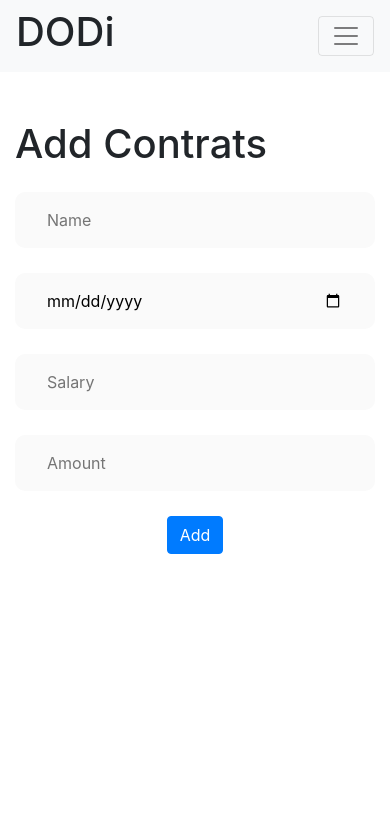
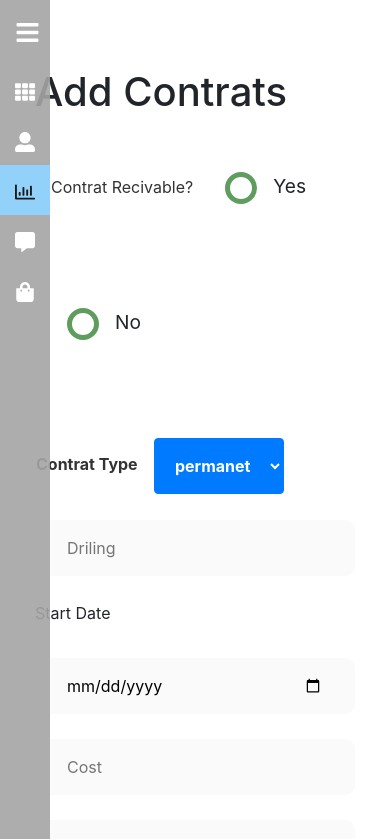
Before and after one commit to AbdurahmanAb/Dodi, a React (Vite) app: page /contrats in a window 390 px wide. Shown: the top 839 px of the page. Built offline with nearby package versions, Linux system fonts and the light colour scheme.

Commit message:
Sidebar add

```diff
--- a/package.json
+++ b/package.json
@@ -20,6 +20,7 @@
     "react-chartjs-2": "^5.2.0",
     "react-dom": "^18.2.0",
     "react-helmet": "^6.1.0",
+    "react-icons": "^4.8.0",
     "react-router-dom": "^6.11.1",
     "react-toastify": "^9.1.2",
     "sass": "^1.62.1",
--- a/src/App.jsx
+++ b/src/App.jsx
@@ -6,6 +6,7 @@ import ChangePassword from "./pages/Login/ChangePassord";
 import Contrats from "./pages/contrats/Contrats";
 import Employee from "./pages/Employee/Employee";
 import Report from "./pages/Report/Report";
+import Navbar from "./components/Navbar/Navbar";
 
 function App() {
   return (
@@ -31,15 +32,19 @@ function App() {
         <meta name="viewport" content="width=device-width, initial-scale=1.0" />
         <title>DODI</title>
       </Helmet>
+
       <Router>
+        <Navbar>
           <Routes>
             <Route exact path="/" element={<Home />} />
-          <Route path="/login" element={<Login />} />
+
             <Route path="/change" element={<ChangePassword />} />
             <Route path="/contrats" element={<Contrats />} />
             <Route path="/employee" element={<Employee />} />
             <Route path="/reports" element={<Report />} />
+            <Route path="/login" element={<Login />} />
           </Routes>
+        </Navbar>
       </Router>
     </>
   );
--- a/src/components/Navbar/Navbar.jsx
+++ b/src/components/Navbar/Navbar.jsx
@@ -1,92 +1,75 @@
+import React, { useState } from "react";
+import {
+  FaTh,
+  FaBars,
+  FaUserAlt,
+  FaRegChartBar,
+  FaCommentAlt,
+  FaShoppingBag,
+  FaThList,
+} from "react-icons/fa";
+import { NavLink } from "react-router-dom";
 import "./navbar.scss";
-import { Link } from "react-router-dom";
-
-const Navbar = () => {
+const Navbar = ({ children }) => {
+  const [isOpen, setIsOpen] = useState(false);
+  const toggle = () => setIsOpen(!isOpen);
+  const menuItem = [
+    {
+      path: "/reports",
+      name: "Reports",
+      icon: <FaTh />,
+    },
+    {
+      path: "/employee",
+      name: "Employee",
+      icon: <FaUserAlt />,
+    },
+    {
+      path: "/contrats",
+      name: "Contrats",
+      icon: <FaRegChartBar />,
+    },
+    {
+      path: "/change",
+      name: "Change Password",
+      icon: <FaCommentAlt />,
+    },
+    {
+      path: "/login",
+      name: "Log out",
+      icon: <FaShoppingBag />,
+    },
+  ];
   return (
-    <>
-      <div className="navbar navbar-expand-sm navbar-light bg-light">
-        <h1 className="navbar__logo">DODi</h1>
-        <button
-          type="button"
-          className="navbar-toggler"
-          data-bs-toggle="collapse"
-          data-bs-target="#navbarCollapse"
-        >
-          <span className="navbar-toggler-icon"></span>
-        </button>
-        <ul
-          className="collapse navbar-collapse navbar__list"
-          id="navbarCollapse"
-        >
-          <li className="navbar__item">
-            <Link to="/reports" className="navbar__link">
-              Reports
-            </Link>
-          </li>
-          <li className="nav-item dropdown navbar__item">
-            <a
-              href="#"
-              className="nav-link dropdown-toggle navbar__link"
-              data-bs-toggle="dropdown"
+    <div className="container1">
+      <div style={{ width: isOpen ? "200px" : "50px" }} className="sidebar">
+        <div className="top_section">
+          <h1 style={{ display: isOpen ? "block" : "none" }} className="logo">
+            DODI
+          </h1>
+          <div style={{ marginLeft: isOpen ? "50px" : "0px" }} className="bars">
+            <FaBars onClick={toggle} style={{ cursor: "pointer" }} />
+          </div>
+        </div>
+        {menuItem.map((item, index) => (
+          <NavLink
+            to={item.path}
+            key={index}
+            className="link"
+            activeclassname="active"
+          >
+            <div className="icon">{item.icon}</div>
+            <div
+              style={{ display: isOpen ? "block" : "none" }}
+              className="link_text"
             >
-              Manage
-            </a>
-            <div className="dropdown-menu">
-              <Link to="/contrats" className="navbar__link dropdown-item">
-                Contrats
-              </Link>
-              <Link to="/employee" className="navbar__link dropdown-item">
-                Employee
-              </Link>
-              <Link to="/reports" className="navbar__link dropdown-item">
-                Reports
-              </Link>
-
-              <div className="dropdown-divider"></div>
-              <Link to="/change" className="navbar__link dropdown-item">
-                Change Password
-              </Link>
-              <Link to="/login" className="navbar__link dropdown-item">
-                Logout
-              </Link>
+              {item.name}
             </div>
-          </li>
-        </ul>
+          </NavLink>
+        ))}
       </div>
-    </> // <div className="">
-    //   <nav className="navbar navbar-expand-sm navbar-light bg-light ">
-    //     <div className="container-fluid  ">
-    //       <a href="#" className="navbar-brand">
-    //         Brand
-    //       </a>
-    //       <button
-    //         type="button"
-    //         className="navbar-toggler"
-    //         data-bs-toggle="collapse"
-    //         data-bs-target="#navbarCollapse"
-    //       >
-    //         <span className="navbar-toggler-icon"></span>
-    //       </button>
-    //       <div id="navbarCollapse" className="collapse navbar-collapse ">
-    //         <ul className="nav navbar-nav">
-    //           <ul className="nav navbar-nav ">
-    //             <li className="nav-item  ">
-    //               <a href="#" className="nav-link">
-    //                 Home
-    //               </a>
-    //             </li>
-    //             <li className="nav-item">
-    //               <a href="#" className="nav-link">
-    //                 Profile
-    //               </a>
-    //             </li>
-
-    //           </ul>
-    //         </ul>
-    //       </div>
-    //     </div>
-    //   </nav>
-    // </div>
+      <main>{children}</main>
+    </div>
   );
 };
 
--- a/src/components/Navbar/navbar.scss
+++ b/src/components/Navbar/navbar.scss
@@ -1,22 +1,61 @@
-.navbar {
+* {
+  margin: 0;
+  padding: 0;
+  text-decoration: none;
+}
+body {
+}
+.container1 {
   display: flex;
-  justify-content: space-between;
-  padding: 1.5rem;
-  &__list {
-    display: flex;
-    justify-content: space-evenly;
-    align-items: center;
-    gap: 45px;
-    margin: 0 1rem;
-    @media (max-width: 575px) {
-      flex-direction: column !important;
-      align-items: center !important;
-    }
-  }
-  &__item {
-    list-style-type: none;
-  }
-  &__link {
-    text-decoration: none;
-  }
+
+  height: 100vh !important;
 }
+main {
+  width: 100%;
+  padding: 20px;
+}
+.sidebar {
+  background: #a5a5a5;
+  color: #fff;
+  opacity: 0.9;
+  z-index: 100000;
+  height: 100vh;
+  width: 200px;
+  transition: all 0.5s;
+  position: fixed;
+}
+.top_section {
+  display: flex;
+  align-items: center;
+  padding: 20px 15px;
+}
+.logo {
+  font-size: 30px;
+}
+.bars {
+  display: flex;
+  font-size: 25px;
+  margin-left: 50px;
+}
+.link {
+  display: flex;
+  color: #fff;
+  padding: 10px 15px;
+  text-decoration: none !important;
+  gap: 15px;
+  transition: all 0.5s;
+}
+.link:hover {
+  background: lightskyblue;
+  border: none;
+  color: #000;
+  transition: all 0.5s;
+}
+.active {
+  background: lightskyblue;
+  color: #000;
+}
+.icon,
+.link_text {
+  font-size: 20px;
+}
--- a/src/pages/Employee/Employee.jsx
+++ b/src/pages/Employee/Employee.jsx
@@ -43,7 +43,7 @@ const Employee = () => {
       <Helmet>
         <title>DODI || Employee</title>
       </Helmet>
-      <Navbar />
+
       <div className="mt-5 tabler">
         <table className="table" style={{ backgroundColor: "#fff" }}>
           <thead className="thead-dark">
--- a/src/pages/Home.jsx
+++ b/src/pages/Home.jsx
@@ -2,22 +2,26 @@ import Navbar from "../components/Navbar/Navbar";
 import Graphs, { PieChart } from "../components/Chart/Graphs";
 import { Data } from "../components/Chart/dummy2";
 import { useState } from "react";
+import { Helmet } from "react-helmet";
 
 const Home = () => {
   const [userData, setUserData] = useState({
     labels: Data.map((data) => data.year),
     datasets: [
       {
-        label: "Salary",
+        label: "Profit",
         data: Data.map((data) => data.Salary),
       },
     ],
   });
   return (
     <div>
-      <Navbar />
+      <Helmet>
+        <title>DODI || HOME</title>
+      </Helmet>
 
-      <div className="container mt-5">
+      <div className="container">
+        <h1>DashBoard</h1>
         <Graphs chartData={userData} />
         <PieChart chartData={userData} />
       </div>
--- a/src/pages/Login/ChangePassord.jsx
+++ b/src/pages/Login/ChangePassord.jsx
@@ -5,7 +5,7 @@ const Login = () => {
   return (
     <>
       <Helmet>
-        <title>DODI || HOME</title>
+        <title>DODI || Change</title>
       </Helmet>
       <div className="body">
         <div className="login">
--- a/src/pages/Login/Login.jsx
+++ b/src/pages/Login/Login.jsx
@@ -1,11 +1,12 @@
 import "./login.scss";
 import { Link } from "react-router-dom";
+import { Helmet } from "react-helmet";
 
 const Login = () => {
   return (
     <>
       <Helmet>
-        <title>DODI || HOME</title>
+        <title>DODI ||Login</title>
       </Helmet>
       <div className="body ">
         <div className="login">
--- a/src/pages/Report/Report.jsx
+++ b/src/pages/Report/Report.jsx
@@ -16,7 +16,6 @@ const Report = () => {
       <Helmet>
         <title>DODI || Reports</title>
       </Helmet>
-      <Navbar />
 
       <div className="container mt-5">
         <h2>Salary Report</h2>
--- a/src/pages/Report/report.scss
+++ b/src/pages/Report/report.scss
@@ -13,6 +13,7 @@
   width: 400px;
   background: #fff;
   border-radius: 15px;
+  z-index: 10;
   cursor: pointer;
   h3 {
     font-weight: 700;
--- a/src/pages/contrats/Contrats.jsx
+++ b/src/pages/contrats/Contrats.jsx
@@ -18,19 +18,91 @@ const Contrats = () => {
       <Helmet>
         <title>DODI || Contrats</title>
       </Helmet>
-      <Navbar />
+
       <div className="container mt-5">
         <h1 className="my-4">Add Contrats</h1>
-        <form className="Contrats">
-          <input type="text" placeholder="Name" className="Contrats__input" />
-          <input type="date" className="Contrats__input" />
-          <input type="text" placeholder="Salary" className="Contrats__input" />
-          <input type="text" placeholder="Amount" className="Contrats__input" />
+        <form className="Contrats mb-5">
+          <div className="radios">
+            <div className="form__radio--group">
+              <p>Contrat Recivable?</p>
+              <input
+                type="radio"
+                id="large-radio"
+                className="form__radio--input"
+                name="size"
+              />
+              <label htmlFor="large-radio" className="form__radio--label">
+                <span className="form__radio--button"></span>
+                Yes
+              </label>
+            </div>
+            <div className="form__radio--group">
+              <input
+                type="radio"
+                id="small-radio"
+                className="form__radio--input"
+                name="size"
+              />
+              <label htmlFor="small-radio" className="form__radio--label">
+                <span className="form__radio--button"></span>
+                No
+              </label>
+            </div>
+          </div>
+          <div className="select">
+            <p>contrat type</p>
+
+            <select name="select" id="select" className="btn btn-primary">
+              <option value="">permanet</option>
+              <option value="">contart</option>
+            </select>
+          </div>
+
+          <input
+            type="text"
+            placeholder="Driling"
+            className="Contrats__input"
+          />
+          <label htmlFor="date">Start Date</label>
+          <input type="date" id="date" className="Contrats__input" />
+          <input type="text" placeholder="Cost" className="Contrats__input" />
+
+          <input
+            type="text"
+            placeholder="Name -Amount Per diem cost"
+            className="Contrats__input"
+          />
+
+          <input
+            type="text"
+            placeholder="Employee list"
+            className="Contrats__input"
+          />
+          <input
+            type="text"
+            placeholder="Transportation"
+            className="Contrats__input"
+          />
+          <input
+            type="text"
+            placeholder="Trip Beginging"
+            className="Contrats__input"
+          />
+          <input
+            type="text"
+            placeholder="Trip Destination"
+            className="Contrats__input"
+          />
+          <input
+            type="text"
+            placeholder="Maintainance Cost"
+            className="Contrats__input"
+          />
           <button
-            className="Contrats__btn btn btn-primary"
+            className="Contrats__btn btn btn-lg btn-primary"
             onClick={(e) => Added(e)}
           >
-            Add
+            Add contrat
           </button>
         </form>
       </div>
--- a/src/pages/contrats/contrats.scss
+++ b/src/pages/contrats/contrats.scss
@@ -17,3 +17,98 @@
     font-weight: bold;
   }
 }
+.form {
+  &__group:not(:last-child) {
+    margin-bottom: 2rem;
+  }
+
+  &__input {
+    font-size: 1rem;
+    background-color: rgba(#fff, 0.5);
+    border-radius: 2px;
+    padding: 1rem 2rem;
+    border: none;
+    font-family: inherit;
+    display: block;
+    border-bottom: 3px solid transparent;
+    width: 90%;
+    &:focus {
+      outline: none;
+
+      &:invalid {
+        border-bottom: 3px solid orangered;
+      }
+    }
+  }
+
+  &__label {
+    font-size: 1rem;
+    font-weight: 700;
+    margin-left: 2rem;
+    margin-top: 0.8rem;
+    display: block;
+    transition: all 0.4s;
+  }
+  &__input:placeholder-shown + &__label {
+    opacity: 0;
+    visibility: hidden;
+    transform: translateY(-4rem);
+  }
+  &__radio--input {
+    display: none;
+  }
+  &__radio--group {
+    margin-bottom: 2.7rem;
+    display: inline-block;
+    padding: 1rem;
+  }
+  &__radio--label {
+    font-size: 1.2rem;
+    position: relative;
+    padding-left: 3rem;
+    margin: 1rem;
+  }
+  &__radio--button {
+    width: 2rem;
+    height: 2rem;
+    border: 5px solid rgb(95, 157, 95);
+    border-radius: 50%;
+    display: inline-block;
+    position: absolute;
+    top: -0.4;
+    left: 0;
+
+    &::after {
+      content: "";
+      width: 1rem;
+      height: 1rem;
+      position: absolute;
+      top: 50%;
+      left: 50%;
+      transform: translate(-50%, -50%);
+      border-radius: 50%;
+      background-color: rgb(95, 157, 95);
+      display: block;
+      opacity: 0;
+      transition: opacity 0.4s;
+    }
+  }
+  &__radio--input:checked ~ &__radio--label &__radio--button::after {
+    opacity: 1;
+  }
+}
+#select {
+  align-self: flex-start;
+  padding: 1rem;
+  font-weight: 700;
+  display: inline-block;
+}
+p {
+  display: inline-block;
+  margin-right: 1rem;
+  color: #333333;
+  text-transform: capitalize;
+}
+option {
+  background: #000;
+}
```
Also changed, not shown: 1 other file (tests, documents, lock files or other folders). Lines whose indentation alone changed are shown as unchanged.
